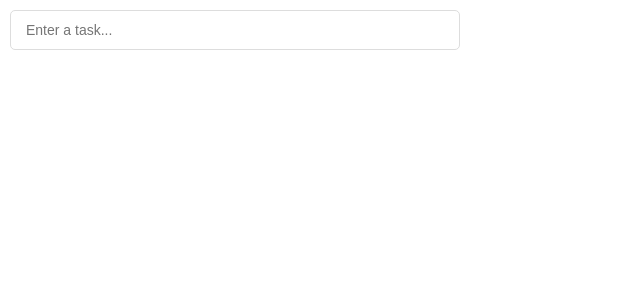
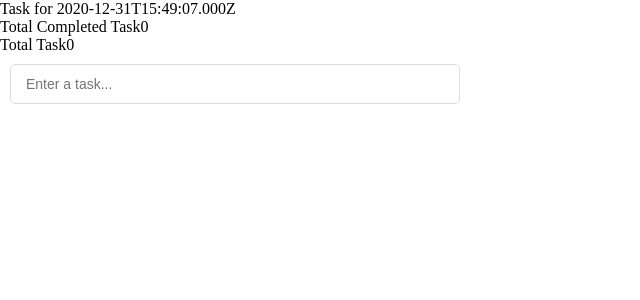
Before and after one commit to Georgedev2/task-app, a React (Create React App) app: page / in a window 1280 px wide. Shown: the top 300 px of the page, without its empty margins (0-640 px from the left). Built offline with nearby package versions, Linux system fonts and the light colour scheme.

Commit message:
added total totalCompletedTasks and some other feature to the project

```diff
--- a/src/App.js
+++ b/src/App.js
@@ -11,11 +11,13 @@ function App() {
     ? JSON.parse(localStorage.getItem("taskApp"))
     : [];
   const [taskList, setTasklist] = useState(tasks);
+  const [completedTask, setCompletedTask] = useState(0);
 
   //SYNC WITH LOCALSTORAGE & LOCAL STATE
   let sync = (_taskList) => {
     setTasklist(_taskList);
     localStorage.setItem("taskApp", JSON.stringify(_taskList));
+    getTotalCompletedTask();
   };
 
   //ADD TO TASK LIST FROM TASK INPUT
@@ -106,6 +108,15 @@ function App() {
       }
     });
     sync(taskListCopy);
+
+  };
+
+  // TOTAL COMPLETED TASKS
+  const getTotalCompletedTask = () => {
+    let totalCompletedTasks = taskList.filter(
+      (task) => task.completed === true
+    );
+    setCompletedTask(totalCompletedTasks.length);
   };
   // CLOSE MENU MODAL
   const closeTaskMenu = () => {
@@ -118,9 +129,23 @@ function App() {
 
   return (
     <div className="App">
-      <header className="App-header">
+      <header className="App-header"></header>
+      <div>
+        <div>
+          <span>Task for</span> <span>{new Date().toISOString()}</span>
+        </div>
+        <div>
+          <span>Total Completed Task</span>
+          <span>{completedTask}</span>
+        </div>
+        <div>
+          <span>Total Task</span>
+          <span>{taskList.length}</span>
+        </div>
+      </div>
+      <div>
         <TaskInput addToTaskList={addToTaskList} />
-      </header>
+      </div>
       <main className="App-body">
         <TaskList
           taskList={taskList}
@@ -140,3 +165,7 @@ function App() {
 
 export default App;
 //git commmit -a -m
+/* Avoid duplication and extract re-usable modules where it makes sense, but don't break things apart needlessly. We want to see that you can create a codebase that is easy to maintain. */
+
+/*
+Organize your code with components. Extract components that help you avoid duplication, but don't break things apart needlessly. We want to see that you can implement the UI with sound HTML semantics. */
--- a/src/components/task-list/TaskList.js
+++ b/src/components/task-list/TaskList.js
@@ -23,17 +23,18 @@ const TaskList = ({
           </div>
 
           <div className="row_menu-wrapper">
-            <div className="menu-btn">
+            <div
+              className="menu-btn"
+              onClick={() => {
+                onToggleRowModal(task.id);
+              }}
+            >
+              <span>&#x22EE;</span>
+            </div>
+
+            <ul className={`menu ${task.openTaskModal && "showMenu"}`}>
               <span
-                onClick={() => {
-                  onToggleRowModal(task.id);
-                }}
-              >
-                &#x22EE;
-              </span>
-            </div>
-            <ul className={`menu ${task.openTaskModal && "showMenu"}`}>
-              <span className="menu-close-btn"
+                className="menu-close-btn"
                 onClick={() => {
                   onCloseTaskMenu();
                 }}
--- a/src/components/task-list/task-list.scss
+++ b/src/components/task-list/task-list.scss
@@ -1,3 +1,4 @@
+.row-list {
   .row {
     display: flex;
     align-items: center;
@@ -13,42 +14,35 @@
     border-radius: 5px;
     margin: 10px 10px;
     font-size: 14px !important;
+    text-transform: capitalize;
   }
   .inprogress {
     background-color: rosybrown;
-  color: #ddd;
+   /*  color: #ddd; */
   }
   .completed {
     background-color: lightgreen;
-
   }
   .line-Through {
-
     text-decoration: line-through;
     text-decoration-color: red;
   }
+}
+///
+.menu-btn:active {
+  background-color: rgba(219, 218, 218, 0.5);
+}
+///
+.row_menu-wrapper {
+  position: relative;
   .menu-btn {
     font-size: 25px;
     cursor: pointer;
     padding: 0 7px 0 30px;
   }
-.menu-close-btn{
-  cursor: pointer;
-  color: #000;
-  &:hover{
-    color: rgb(241, 116, 116);
-  }
-}
-///
-.menu-btn:active {
-  background-color: rgba(219, 218, 218, 0.5) !important;
-}
-///
-.row_menu-wrapper {
-  position: relative;
-}
   .menu {
     position: absolute;
+    z-index: 500;
     top: 15px;
     left: 45px;
     border: 1px solid #eee;
@@ -56,13 +50,21 @@
     border-radius: 5px;
     background-color: aliceblue;
     display: none;
+    .menu-close-btn {
+      cursor: pointer;
+      color: #000;
+      &:hover {
+        color: rgb(241, 116, 116);
       }
-.menu li {
+    }
+    li {
       list-style-type: none;
       color: green;
       margin: 10px 5px;
       cursor: pointer;
     }
+  }
   .showMenu {
     display: block;
   }
+}
```
Also changed, not shown: 1 other file (tests, documents, lock files or other folders). Lines whose indentation alone changed are shown as unchanged.
